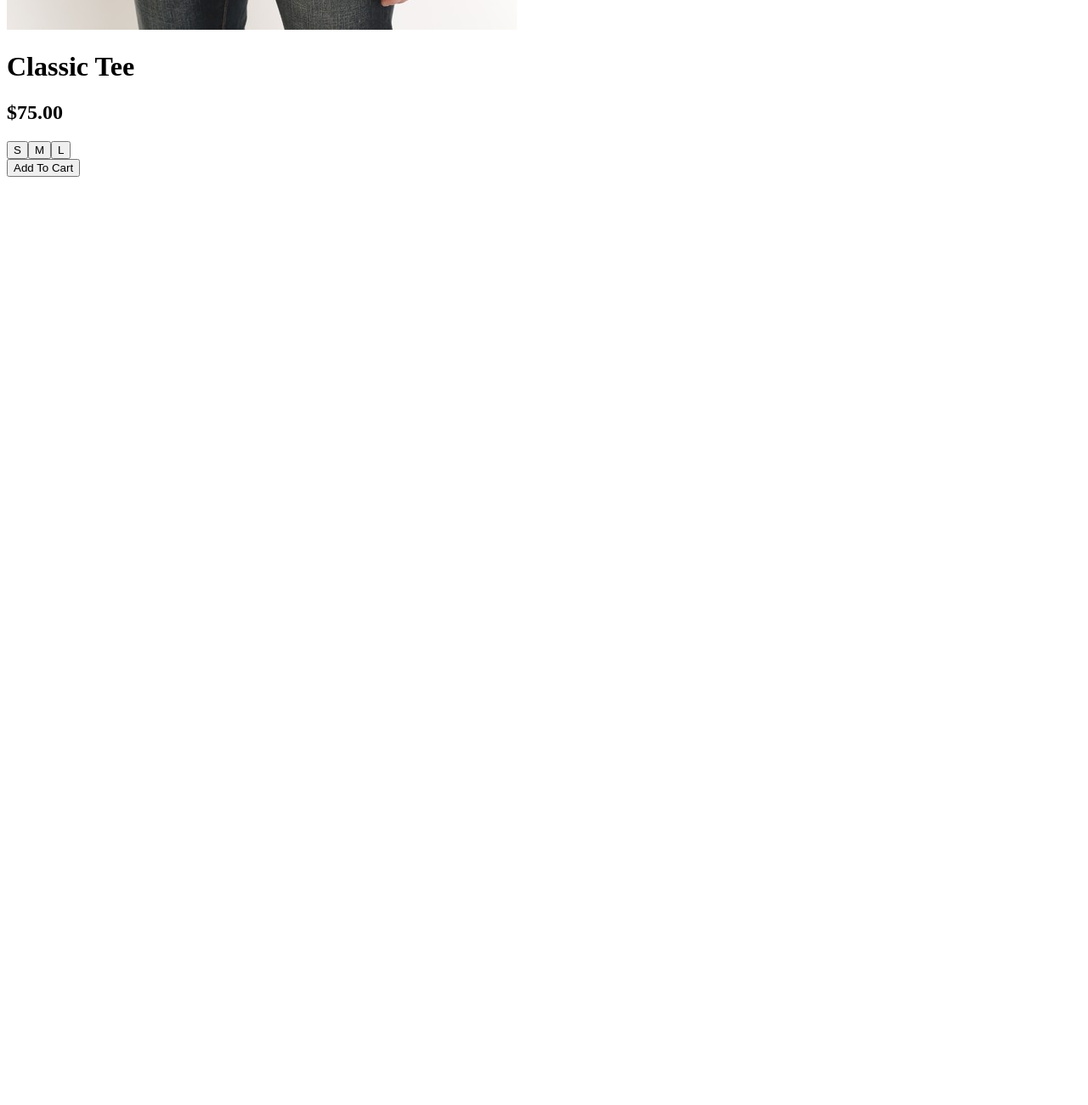
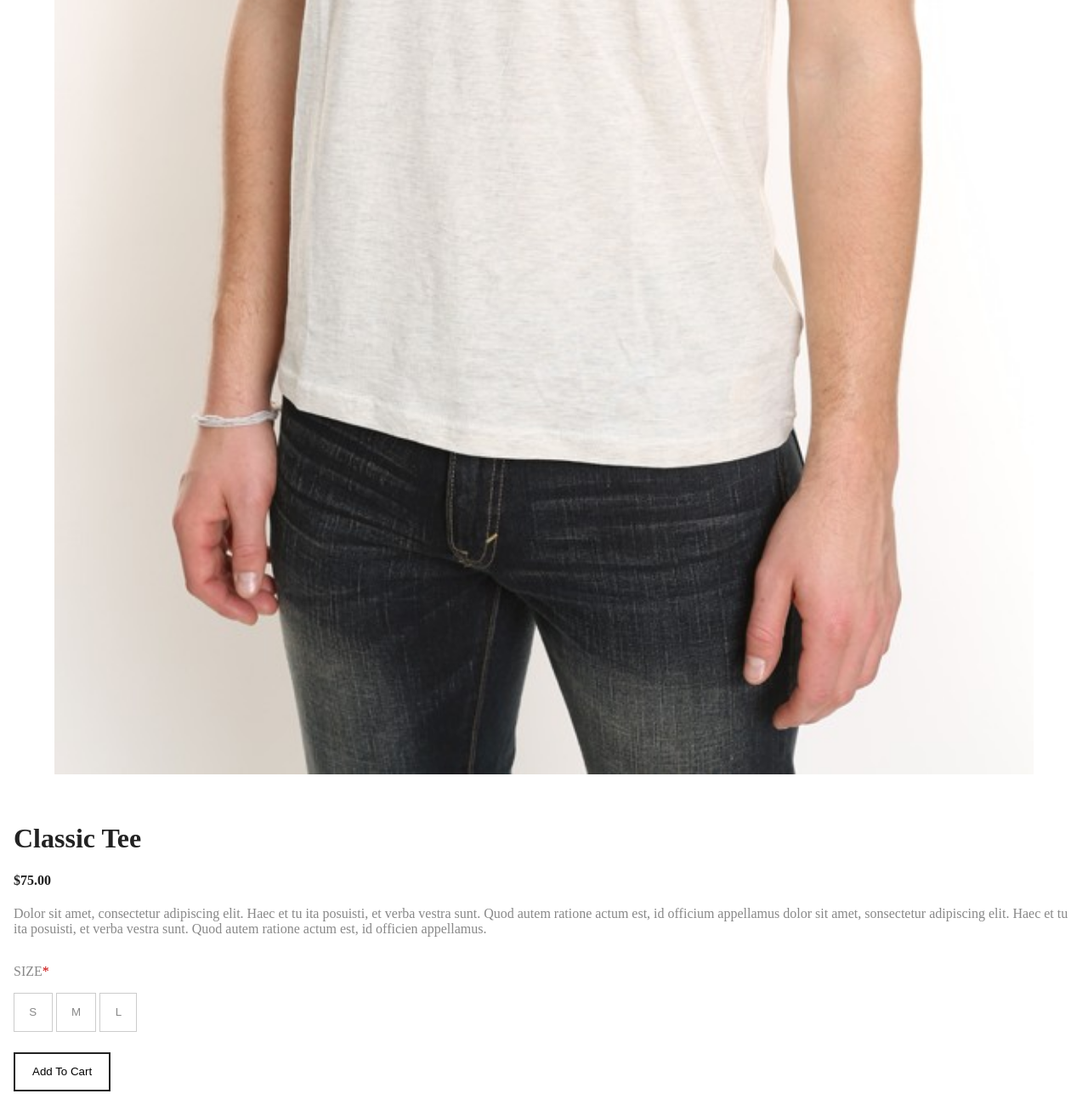
Before and after one commit to hudson-prestidge/hudson-simple-product-details, a plain HTML site: page index.html in a window 1280 px wide. Shown: the part 909-2209 px from the top of the page at 85% size. Before the commit the page ends 1125 px from the top, so only its background shows below. Drawn offline with Linux system fonts and the light colour scheme.

Commit message:
first styling pass

```diff
--- a/index.html
+++ b/index.html
@@ -4,20 +4,25 @@
     <meta charset="utf-8">
     <title>Hudson Simple Product Page</title>
     <link rel="stylesheet" href="https://use.fontawesome.com/releases/v5.7.2/css/all.css" integrity="sha384-fnmOCqbTlWIlj8LyTjo7mOUStjsKC4pOpQbqyi7RrhN7udi9RwhKkMHpvLbHG9Sr" crossorigin="anonymous">
+    <link href="https://fonts.googleapis.com/css?family=Open+Sans" rel="stylesheet">
+    <link rel="stylesheet" href="style.css">
   </head>
   <body>
+    <div class="container">
       <header>
         <button id="view-cart-btn" name="view-cart-btn">
-        <i class="fas fa-shopping-cart"></i>
-        <div class="cart-product-count">( 0 )</div>
+          <i class="fas fa-shopping-cart"></i> <span class="cart-product-count">( 0 )</span>
         </button>
       </header>
-    <div class="product-img-container"><img src="./img/classic-tee.jpg"></img> </div>
+      <div class="product-img-container"><img class="product-img" src="./img/classic-tee.jpg"></img> </div>
       <div class="product-details-container">
         <h1>Classic Tee</h1>
-      <h2>$75.00</h2>
-      <p class="product-description"></p>
+        <h4>$75.00</h4>
+        <p class="product-description">Dolor sit amet, consectetur adipiscing elit. Haec et tu ita posuisti, et verba vestra sunt. Quod autem ratione actum est, id officium appellamus dolor sit amet,
+          sonsectetur adipiscing elit. Haec et tu ita posuisti, et verba vestra sunt. Quod autem ratione actum est, id officien appellamus.</p>
           <div class="sizing-options">
+            <p>SIZE<span class="required-star">*</span></p>
+
             <button class="size-btn" id="sml-size-btn">S
             </button><button class="size-btn" id="med-size-btn">M
             </button><button class="size-btn" id="lrg-size-btn">L
@@ -25,5 +30,6 @@
           </div>
           <button id="add-to-cart-btn">Add To Cart</button>
         </div>
+    </div>
   </body>
 </html>
--- a/style.scss
+++ b/style.scss
@@ -4,3 +4,91 @@ $font-colour-secondary: #888888;
 $required-star-colour: #C90000;
 $border-light-grey: #CCCCCC;
 $border-dark-grey: #222222;
+
+body {
+  margin: 0
+}
+
+p, h1, h2, h3, h4, button, span {
+  font: 14px 'Open Sans' sans-serif;
+}
+
+* {
+  box-sizing: border-box;
+  -moz-box-sizing: border-box;
+  -webkit-box-sizing: border-box;
+}
+
+header {
+  width: 100%;
+  margin: 1em 0 1.5em 0;
+  background-color: $header-background;
+  display: flex;
+  justify-content: flex-end;
+}
+
+h1, h2, h3, h4 {
+  color: $font-colour-main;
+}
+
+button {
+  background-color: inherit;
+}
+
+.size-btn {
+  color: $font-colour-secondary;
+  border: 1px solid $border-light-grey;
+  padding: 1.1em 1.3em;
+  margin-right: 0.3em;
+}
+
+#add-to-cart-btn {
+  border: 2px solid $border-dark-grey;
+  padding: 1em 1.5em;
+}
+
+.container {
+  display: flex;
+  flex-direction: column;
+  align-items: center;
+}
+
+.product-img-container {
+  margin: 1em;
+}
+
+.product-details-container {
+  margin: 1em;
+}
+
+p {
+  color: $font-colour-secondary;
+}
+
+.product-description {
+  margin-bottom: 2em;
+}
+
+.sizing-options {
+  margin-bottom: 1.5em;
+}
+
+.required-star {
+  color: $required-star-colour;
+}
+
+#view-cart-btn {
+  color: $font-colour-secondary;
+  margin: 0.7em 2em;
+  border: none;
+}
+
+.product-img-container {
+  // margin: 0 10%;
+  width: 90%;
+}
+
+.product-img {
+  width: 100%;
+  height: auto;
+}
```
Also changed, not shown: style.css (added), 2 other files. Lines whose indentation alone changed are shown as unchanged.
